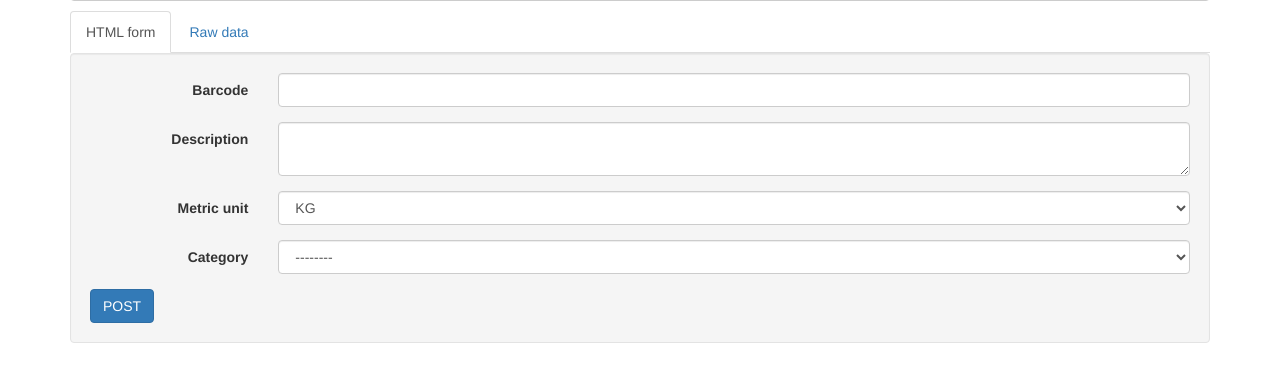
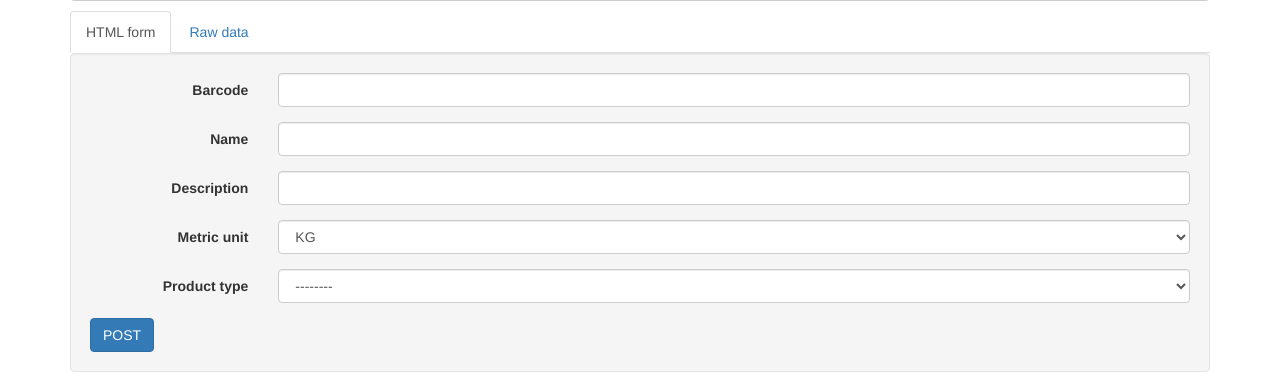
Before and after one commit to jonathadv/nfe-web-app, a Django app: page /nfeweb/product/ in a window 1280 px wide, after a click that opens the changed part. Shown: the part 527-919 px from the top of the page. Before the commit the page ends 870 px from the top, so only its background shows below. Run offline with Django 4.2, Linux system fonts and the light colour scheme; data that the repository does not hold is empty; some libraries are stand-ins or nearby versions.

Commit message:
Add product_type table

```diff
--- a/nfeweb/api/management/commands/create_db_view.py
+++ b/nfeweb/api/management/commands/create_db_view.py
@@ -14,7 +14,9 @@ SELECT n.id AS nfe_id,
        nc.identification AS consumer_identification,
        concat(a.line1, ', ', a.line2, ' ', a.city, ', ', a.state, ', ', a.country) AS issuer_address,
        p.barcode AS item_barcode,
+       p.name AS item_name,
        p.description AS item_description,
+       pt."name" as product_type,
        pc.title AS item_category,
        p.metric_unit AS item_metric_unit,
        ne.quantity  AS item_quantity,
@@ -26,7 +28,8 @@ INNER JOIN nfe_issuer ni ON n.issuer_id = ni.id
 INNER JOIN address a ON ni.address_id = a.id
 INNER JOIN nfe_entry ne ON ne.nfe_id = n.id
 INNER JOIN product p ON p.id = ne.product_id
-LEFT JOIN product_category pc ON pc.id = p.category_id;
+inner join product_type pt on pt.id = p.product_type_id
+LEFT JOIN product_category pc ON pc.id = pt.category_id;
 """
 
 
--- a/nfeweb/api/serializers.py
+++ b/nfeweb/api/serializers.py
@@ -10,7 +10,7 @@ from nfeweb.api.models import (
     NfeEntryDbModel,
     NfeIssuerDbModel,
     ProductCategory,
-    ProductDbModel,
+    ProductDbModel, ProductType,
 )
 
 LOGGER = logging.getLogger(__name__)
@@ -121,3 +121,9 @@ class NfeSerializer(serializers.ModelSerializer):
 
 class NfeSerializerWithEntries(NfeSerializer):
     entries = NfeEntrySerializer(many=True)
+
+
+class ProductTypeSerializers(serializers.ModelSerializer):
+    class Meta:
+        model = ProductType
+        fields = "__all__"
--- a/nfeweb/api/urls.py
+++ b/nfeweb/api/urls.py
@@ -9,6 +9,7 @@ api_router.register(r"groups", views.GroupViewSet)
 api_router.register(r"nfe-scan", views.NfeScanViewSet, basename="nfe-scan")
 api_router.register(r"nfe", views.NfeViewSet, basename="nfe")
 api_router.register(r"product-category", views.ProductCategoryViewSet, basename="product-category")
+api_router.register(r"product-type", views.ProductTypeViewSet, basename="product-type")
 api_router.register(r"product", views.ProductViewSet, basename="product")
 
 code_reader = path("nfeweb/nfe-scan-result", views.NfeScanResult.as_view(), name="nfe-scan-result")
--- a/nfeweb/api/views.py
+++ b/nfeweb/api/views.py
@@ -9,7 +9,7 @@ from rest_framework.renderers import TemplateHTMLRenderer
 from rest_framework.response import Response
 from rest_framework.views import APIView
 
-from nfeweb.api.models import NfeDbModel, ProductCategory, ProductDbModel
+from nfeweb.api.models import NfeDbModel, ProductCategory, ProductDbModel, ProductType
 from nfeweb.api.serializers import (
     GroupSerializer,
     NfeCreateByUrlSerializer,
@@ -17,7 +17,7 @@ from nfeweb.api.serializers import (
     NfeSerializerWithEntries,
     ProductCategorySerializer,
     ProductSerializer,
-    UserSerializer,
+    UserSerializer, ProductTypeSerializers,
 )
 from nfeweb.api.services import NfeDbService, NfeScanService
 
@@ -46,11 +46,15 @@ class ProductViewSet(viewsets.ModelViewSet):
     queryset = ProductDbModel.objects.all()
     serializer_class = ProductSerializer
     filter_backends = [DjangoFilterBackend]
-    filterset_fields = ["category__title", "metric_unit", "barcode"]
+    filterset_fields = ["product_type__category__title", "metric_unit", "barcode"]
 
     def get_queryset(self):
         if "no_category" in self.request.query_params:
             return self.queryset.filter(category=None)
+
+        if "no_product_type" in self.request.query_params:
+            return self.queryset.filter(product_type=None)
+
         return super().get_queryset()
 
 
@@ -59,6 +63,13 @@ class ProductCategoryViewSet(viewsets.ModelViewSet):
     serializer_class = ProductCategorySerializer
     filter_backends = [DjangoFilterBackend]
     filterset_fields = ["title"]
+
+
+class ProductTypeViewSet(viewsets.ModelViewSet):
+    queryset = ProductType.objects.all()
+    serializer_class = ProductTypeSerializers
+    filter_backends = [DjangoFilterBackend]
+    filterset_fields = ["name"]
 
 
 class NfeViewSet(viewsets.ModelViewSet):
@@ -96,7 +107,7 @@ class NfeScanResult(APIView, mixins.UpdateModelMixin):
 
     def get(self, request):
         queryset = NfeDbModel.objects.get(id=request.GET.get("id"))
-        uncategorized_products_quantity = len(ProductDbModel.objects.filter(category__isnull=True))
+        uncategorized_products_quantity = len(ProductDbModel.objects.filter(product_type__category__isnull=True))
         return Response(
             {
                 "queryset": queryset,
@@ -110,13 +121,15 @@ class UncategorizedProducts(APIView):
     template_name = "uncategorized_products.html"
 
     def get(self, request):
-        queryset = ProductDbModel.objects.filter(category__isnull=True)
+        queryset = ProductDbModel.objects.filter(product_type__isnull=True)
         products = [ProductSerializer(value) for value in queryset]
         return Response(
             {
                 "name": "Uncategorized Products",
                 "products": products,
                 "uncategorized_products": queryset,
+                "product_type_serializer": ProductTypeSerializers,
+                "product_category_serializer": ProductCategorySerializer,
             }
         )
 
```
Also changed, not shown: nfeweb/api/models.py (+20 -4 lines), nfeweb/api/services.py (+5 -5 lines), nfeweb/templates/uncategorized_products.html (+25 -1 lines), nfeweb/api/migrations/0010_productcategory_parent_alter_productdbmodel_category_and_more.py (added), nfeweb/api/migrations/0011_alter_producttype_options_alter_producttype_table.py (added), nfeweb/api/migrations/0012_alter_producttype_name.py (added), nfeweb/api/migrations/0013_alter_productdbmodel_options_and_more.py (added), nfeweb/api/migrations/0014_productdbmodel_description_alter_productdbmodel_name.py (added), nfeweb/api/migrations/0015_remove_productdbmodel_category.py (added).
